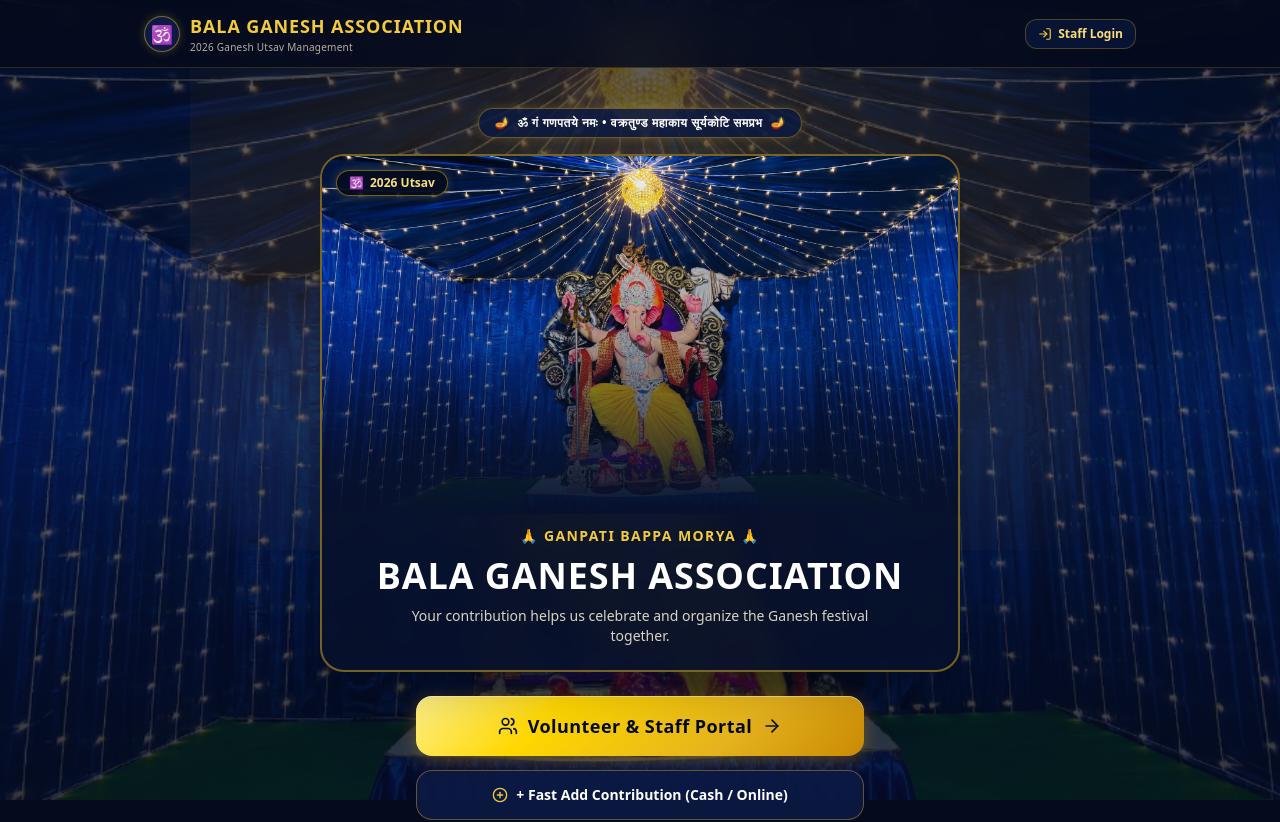
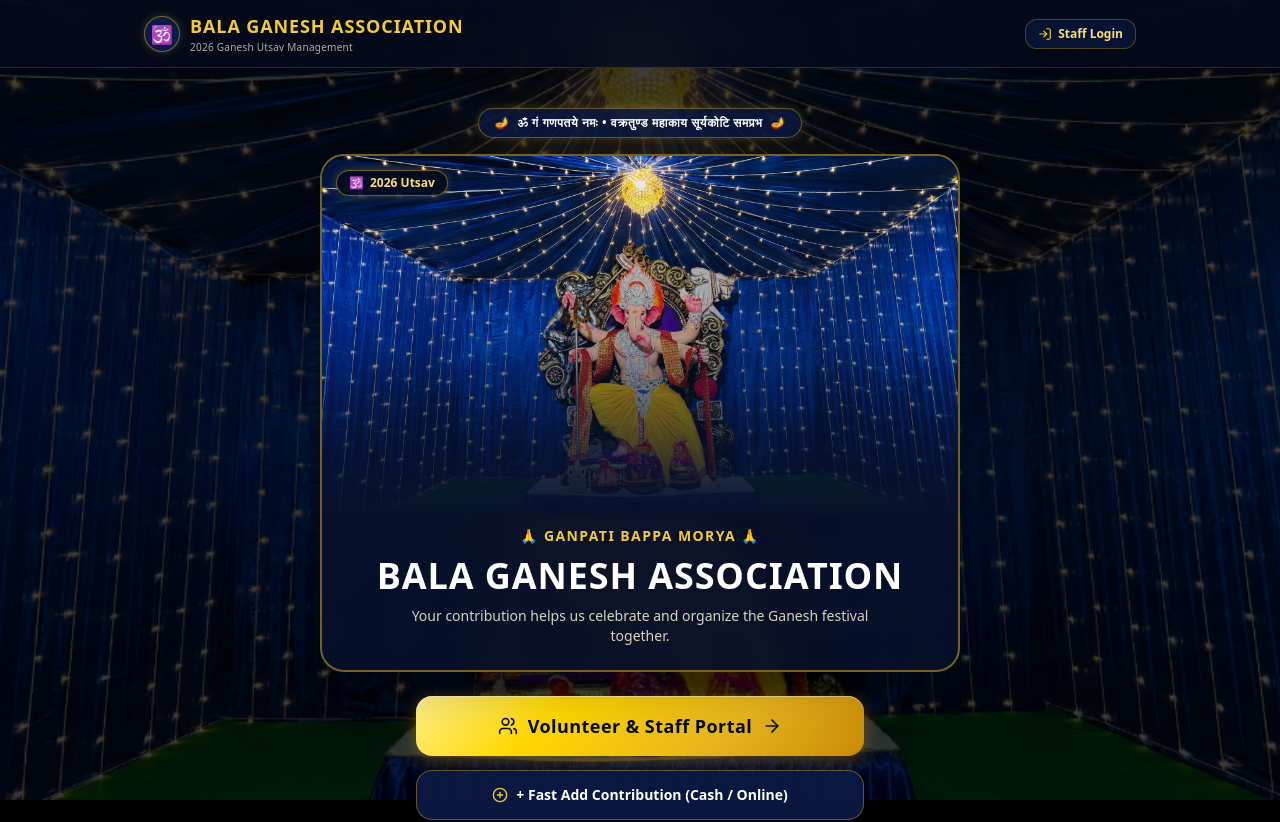
Before and after one commit to sjashwanthreddy948/balaganesh, a Next.js app: page / in a window 1280 px wide. Shown: the top 822 px of the page. Built offline with nearby package versions, Linux system fonts and the light colour scheme; no server answers.

Commit message:
style: apply 75% black tint to background across website and certificate

```diff
--- a/src/app/layout.tsx
+++ b/src/app/layout.tsx
@@ -35,7 +35,7 @@ export const viewport: Viewport = {
   width: 'device-width',
   initialScale: 1,
   maximumScale: 1,
-  themeColor: '#050b1d',
+  themeColor: '#000000',
 };
 
 export default function RootLayout({
@@ -45,21 +45,21 @@ export default function RootLayout({
 }>) {
   return (
     <html lang="en" className="dark">
-      <body className="min-h-screen flex flex-col bg-[#050b1d] text-white selection:bg-devotional-gold-500 selection:text-devotional-blue-950 antialiased relative">
-        {/* Fullscreen Background Layer with 50% Transparency */}
+      <body className="min-h-screen flex flex-col bg-black text-white selection:bg-devotional-gold-500 selection:text-devotional-blue-950 antialiased relative">
+        {/* Fullscreen Background Layer with 75% Black Tint */}
         <div className="fixed inset-0 pointer-events-none z-[-1] overflow-hidden">
           <Image
             src="/images/ganesh-landscape-pandal.jpg"
             alt="Bala Ganesh Pandal Background"
             fill
             priority
-            className="object-cover object-center opacity-50 transform scale-100"
+            className="object-cover object-center transform scale-100"
           />
-          {/* Subtle 50% Translucent Royal Blue Tint & Vignette */}
-          <div className="absolute inset-0 bg-gradient-to-b from-[#050b1d]/40 via-[#071338]/30 to-[#050b1d]/60" />
+          {/* 75% Black Tint Overlay */}
+          <div className="absolute inset-0 bg-black/75" />
 
-          {/* Warm Golden Glow radiating from the Top Chandelier */}
-          <div className="absolute top-0 left-1/2 -translate-x-1/2 w-[900px] h-[550px] bg-gradient-radial from-amber-400/25 via-amber-500/10 to-transparent pointer-events-none" />
+          {/* Subtle Warm Golden Accent from Top Chandelier */}
+          <div className="absolute top-0 left-1/2 -translate-x-1/2 w-[900px] h-[500px] bg-gradient-radial from-amber-400/15 via-transparent to-transparent pointer-events-none" />
         </div>
 
         {children}
--- a/src/components/LandscapeCertificate.tsx
+++ b/src/components/LandscapeCertificate.tsx
@@ -43,16 +43,12 @@ export default function LandscapeCertificate({ data, onImageReady }: LandscapeCe
     bgImage.crossOrigin = 'anonymous';
 
     const renderLayers = (imgLoaded: boolean) => {
-      // 1. Draw Authentic Pandal Background with 50% transparency wash
+      // 1. Draw Authentic Pandal Background with 75% black tint
       if (imgLoaded) {
         ctx.drawImage(bgImage, 0, 0, width, height);
 
-        // 50% Translucent Royal Blue Wash Overlay
-        const washGradient = ctx.createLinearGradient(0, 0, 0, height);
-        washGradient.addColorStop(0, 'rgba(5, 11, 29, 0.50)');
-        washGradient.addColorStop(0.5, 'rgba(7, 18, 48, 0.48)');
-        washGradient.addColorStop(1, 'rgba(4, 9, 24, 0.55)');
-        ctx.fillStyle = washGradient;
+        // 75% Black Tint Overlay
+        ctx.fillStyle = 'rgba(0, 0, 0, 0.75)';
         ctx.fillRect(0, 0, width, height);
       } else {
         // Fallback rich gradient if image is still loading
```
